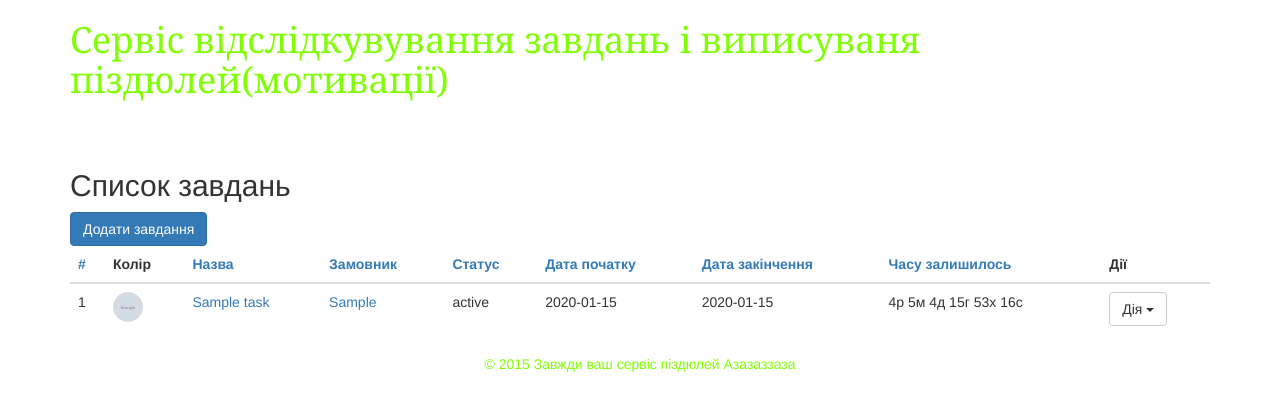
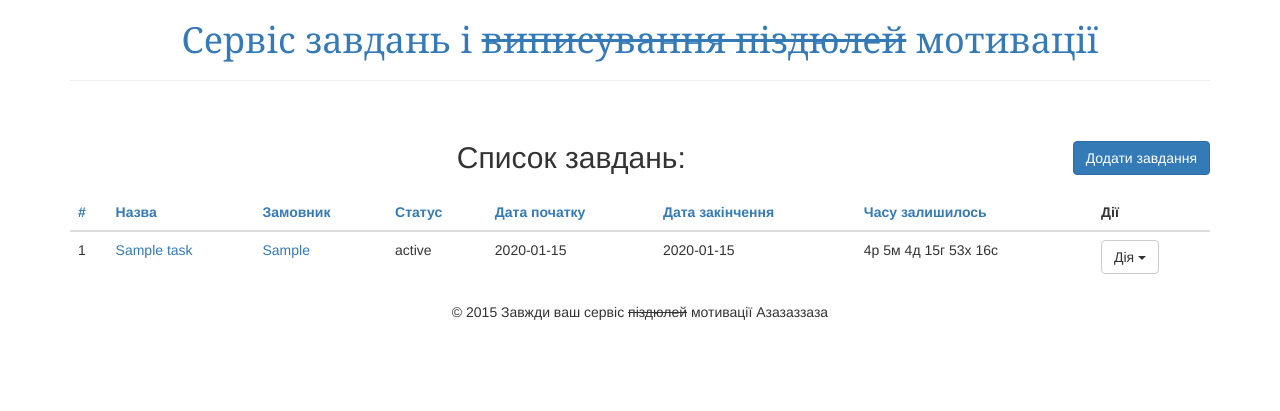
Before and after one commit to number21/FirstDjangoApp, a Django app: page / in a window 1280 px wide. Shown: the top 411 px of the page. Run offline with Django 3.2, Linux system fonts and the light colour scheme; tables that the repository leaves empty hold one stand-in row (values such as "Sample post"); grey boxes marked "Sample" are stand-in pictures; some libraries are stand-ins or nearby versions.

Commit message:
Updated some titles and colors; Added dismissable alert;

```diff
--- a/taskmanager/static/js/main.js
+++ b/taskmanager/static/js/main.js
@@ -30,7 +30,7 @@ function diffTime() {
             continue;
         }
         if (statuses.item(i).innerHTML == "Готово") {
-            elapseds.item(i).innerHTML = "Well done";
+            elapseds.item(i).innerHTML = "Вчасно виконано";
             if (elapseds.item(i).className.indexOf(rewar) < 0) {
                 elapseds.item(i).className = elapseds.item(i).className + " " + rewar;
             }
--- a/taskmanager/static/main.css
+++ b/taskmanager/static/main.css
@@ -1,12 +1,10 @@
 #header {
-    color: chartreuse;
     margin-bottom: 40px;
     font-family: Georgia;
 }
 
 #footer {
     text-align: center;
-    color: chartreuse;
 }
 
 nav {
--- a/taskmanager/templates/base.html
+++ b/taskmanager/templates/base.html
@@ -21,7 +21,9 @@
     <!-- Start Header -->
     <div class="row" id="header">
         <div class="col-xs-12">
-            <h1>Сервіс відслідкувування завдань і виписуваня піздюлей(мотивації)</h1>
+            <h1 style="text-align: center">
+                <a href="/">Сервіс завдань і <strike>виписування піздюлей</strike> мотивації</a></h1>
+            <hr>
         </div>
     </div>
     <!-- End Header -->
@@ -30,9 +32,15 @@
     <div class="row" id="content-columns">
         <div class="col-xs-12" id="content-column">
             {% if request.GET.status_message %}
-                <div class="alert alert-success" role="alert">{{ request.GET.status_message }}</div>
+                <div class="alert alert-success alert-dismissible" role="alert">
+                    {{ request.GET.status_message }}
+                    <button type="button" class="close" data-dismiss="alert" aria-label="Close"><span aria-hidden="true">&times;</span></button>
+                </div>
+                <script>
+                    setTimeout((function(){$('.alert').stop().slideUp(500);}), 3000);
+                </script>
             {% endif %}
-            {% block content %}        {% endblock content %}
+            {% block content %}{% endblock content %}
         </div>
 
     </div>
@@ -41,7 +49,7 @@
     <!-- Start Footer -->
     <div class="row" id="footer">
         <div class="col-xs-12">
-            &copy; 2015 Завжди ваш сервіс піздюлей Азазаззаза
+            &copy; 2015 Завжди ваш сервіс <strike>піздюлей</strike> мотивації Азазаззаза
         </div>
     </div>
     <!-- End Footer -->
--- a/taskmanager/templates/task_list.html
+++ b/taskmanager/templates/task_list.html
@@ -5,19 +5,19 @@
 {% block meta_title %} Add Task {% endblock meta_title %}
 
 {% block content %}
-    <h2>Список завдань</h2>
-    <a href="{% url "task_add" %}" class="btn btn-primary">Додати завдання</a>
-
+    <div style="text-align: center;">
+        <h2 style="display: inline;">Список завдань:</h2>
+        <a href="{% url "task_add" %}" class="btn btn-primary" style="float: right">Додати завдання</a>
+    </div><br>
     <!-- Start Students Listing -->
-    <table class="table">
+    <table class="table table-hover">
         {% with order_by=request.GET.order_by reverse=request.GET.reverse %}
+            <!-- TODO: Додати колір в базу,(1,2,3)-(Red,Yellow,Blue)
+                 TODO: Оживити колонку додати сортування
+            -->
             <thead>
             <tr>
                 <th><a href="#">#</a></th>
-                <!-- TODO: Додати колір в базу,(1,2,3)-(Red,Yellow,Blue)
-                     TODO: Оживити колонку додати сортування
-                -->
-                <th>Колір</th>
                 <th>
                     <a href="{% url "home" %}?order_by=name{% if order_by == 'name' and reverse != '1' %}&amp;reverse=1{% endif %}">
                         Назва
@@ -48,15 +48,13 @@
         {% endwith %}
         <tbody>
         {% for task in tasks %}
-            <tr>
+            <tr {% if task.status == 'Відкрите' %}
+                    class="info"
+                {% elif task.status == 'Готово' %}
+                    class="success"
+                {% endif %}
+                     >
                 <td>{{ forloop.counter }}</td>
-                <td>
-                    {% if task.picture %}
-                        <img class="img-circle" src="{{ task.picture.url }}" height="30" width="30"/>
-                    {% else %}
-                        <img class="img-circle" src="{% static "img/default_user.png" %}" height="30" width="30"/>
-                    {% endif %}
-                </td>
                 <td><a href="#">{{ task.name }}</a></td>
                 <td><a href="#">{{ task.customer }}</a></td>
                 <td class="status">{{ task.status }}</td>
```
